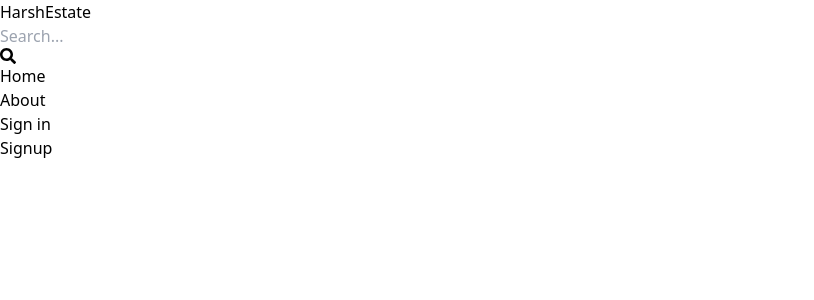
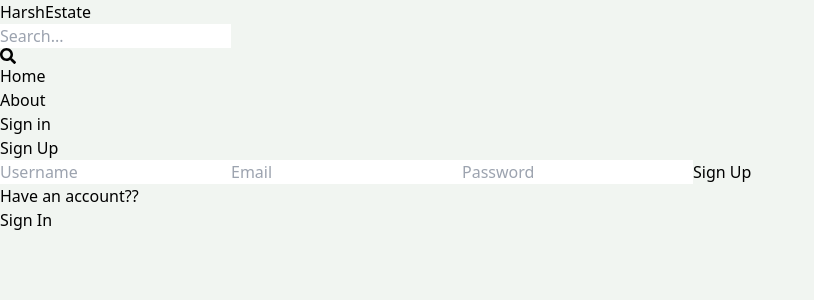
Before and after one commit to Harsh-Trivedi78/mern-estate, a React (Vite) app in the folder client/: page /sign-up in a window 1280 px wide. Shown: the top 300 px of the page, without its empty margins (0-814 px from the left). Built offline with nearby package versions, Linux system fonts and the light colour scheme.

Commit message:
completed sign up page ui

```diff
--- a/client/src/index.css
+++ b/client/src/index.css
@@ -1,3 +1,8 @@
 @tailwind base;
 @tailwind components;
 @tailwind utilities;
+
+
+body{
+    background-color: rgb(241, 245, 241);
+}
--- a/client/src/pages/SignUp.jsx
+++ b/client/src/pages/SignUp.jsx
@@ -1,9 +1,37 @@
-import React from 'react'
+import React from 'react';
+import { Link } from 'react-router-dom';
 
 export default function SignUp() {
   return (
-    <div>
-      Signup
+    <div className='p-3 max-w-lg mx-auto'>
+      <h1 className="text-3xl text-center font-semibold my-7">Sign Up</h1>
+      <form className="flex flex-col gap-4">
+        <input
+          type="text"
+          placeholder="Username"
+          className="border p-3 rounded-lg"
+          id="username"
+        />
+        <input
+          type="email"
+          placeholder="Email"
+          className="border p-3 rounded-lg"
+          id="email"
+        />
+        <input
+          type="password"
+          placeholder="Password"
+          className="border p-3 rounded-lg"
+          id="password"
+        />
+        <button className='bg-slate-700 text-white p-3 rounded-lg uppercase hover:opacity-80'>Sign Up</button>
+      </form>
+      <div className="flex gap-2 mt-5">
+        <p>Have an account?? </p>
+        <Link to={"/signin"}><span className='text-blue-700'>Sign In</span>
+        </Link>
+
+      </div>
     </div>
-  )
+  );
 }
```
